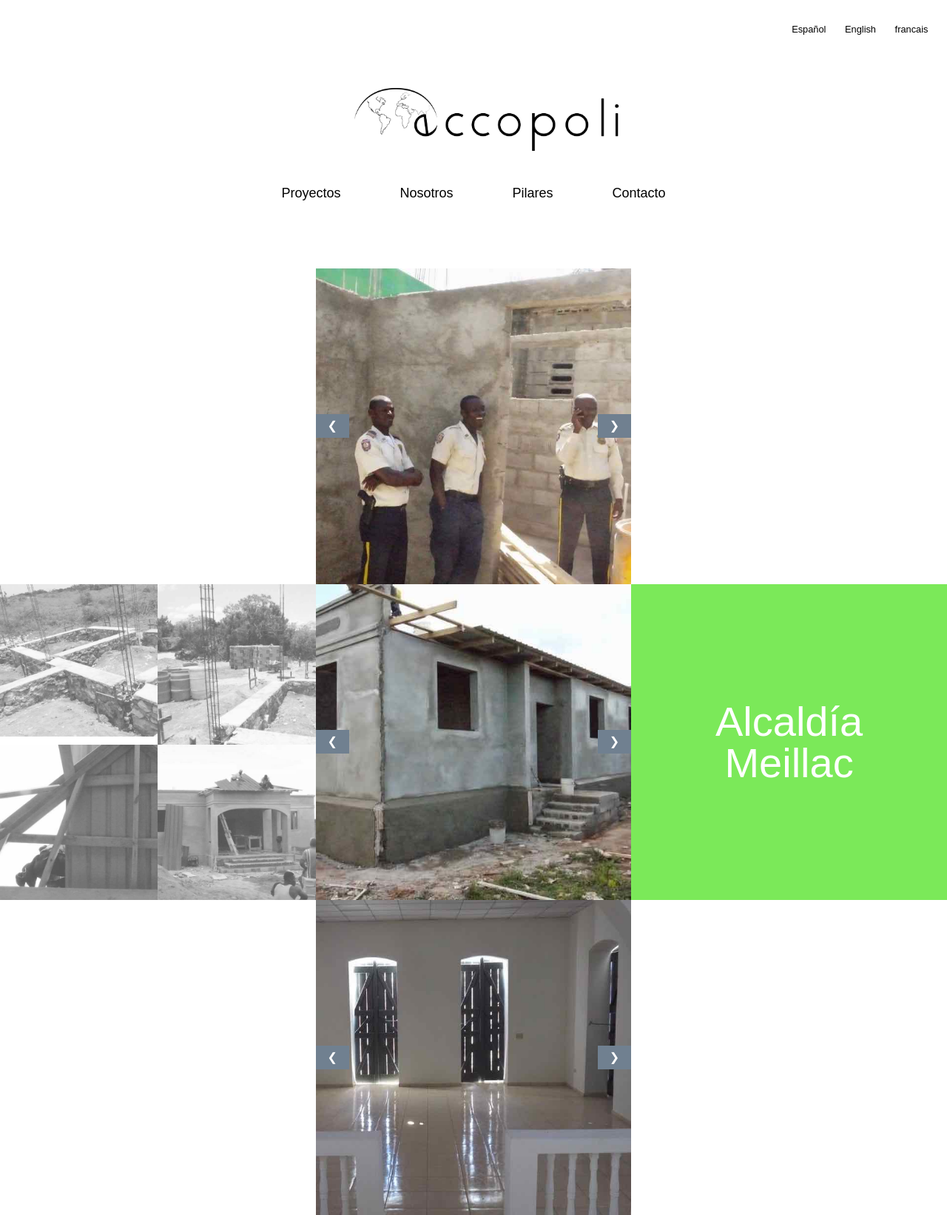
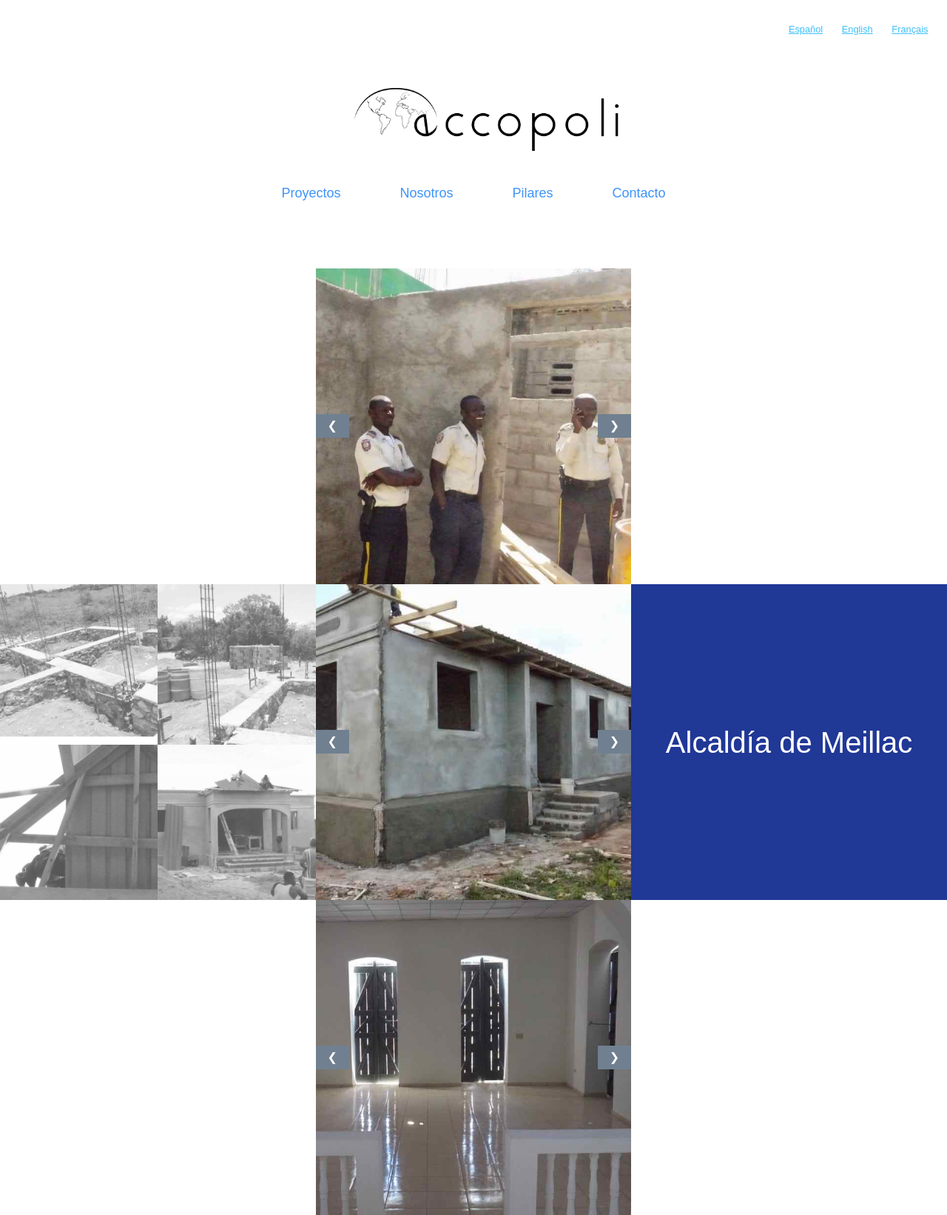
Before and after one commit to nataliacarreon/eccopolidefinitivo, a PHP site: page /proyectos/indexes.html in a window 1280 px wide. Shown: the top 1643 px of the page at 74% size. Run offline with PHP 8.4, Linux system fonts and the light colour scheme; some libraries are stand-ins or nearby versions; some web fonts are replaced.

Commit message:
Cambios-pag-proyectos_1
primer cambio

```diff
--- a/css/slider.css
+++ b/css/slider.css
@@ -116,12 +116,12 @@ body {
   }
 }
 .section .title {
-  background: #7be959;
+  background: #203896;
 }
 .section .title h2 {
   margin-top: 0;
   font-family: 'Raleway', sans-serif;
-  font-size: 56px;
+  font-size: 40px;
   /* font-weight: bold; */
 }
 .section .title .btn-primary {
--- a/css/stylesproyectos.css
+++ b/css/stylesproyectos.css
@@ -134,14 +134,16 @@ li {
     display: inline-block;
 }
 li a {
-    color: black;
+    color: #3D94F9;
     text-decoration: none;
     display: inline-block;
     padding: 0 40px;
     font-family: 'Raleway', sans-serif;
     font-size: 18px;
 }
-
+li a:hover {
+	color: #9BC9FD;
+}
 
 /* --------FIN---------menu------ */
 
@@ -183,7 +185,7 @@ li {
     display: inline-block;
 }
 li a {
-    color: black;
+    color: #3D94F9;
     text-decoration: none;
     display: inline-block;
     padding: 0 40px;
@@ -227,7 +229,7 @@ li {
     display: inline-block;
 }
 li a {
-    color: black;
+    color: #3D94F9;
     text-decoration: none;
     display: inline-block;
     padding: 0 40px;
@@ -273,7 +275,7 @@ li {
 	display: inline-block;
 }
 li a {
-    color: black;
+    color: #3D94F9;
     text-decoration: none;
     display: inline-block;
     padding: 0 40px;
@@ -318,7 +320,7 @@ li a {
 		display: inline-block;
 	}
 	li a {
-		color: black;
+		color: #3D94F9;
 		text-decoration: none;
 		display: block;
 		padding: 0 40px;
@@ -364,7 +366,7 @@ li {
     display: block;
 }
 li a {
-    color: black;
+    color: #3D94F9;
     text-decoration: none;
 	display: block;
     padding: .2rem 40px;
@@ -399,24 +401,20 @@ li a {
     margin: 1 em;
 }
 
-.idiomas ul li{
-    color: rgb(0, 0, 0);
-        text-decoration: none;
+.idiomas ul li {
+    color: #3DBFF9;
     font-family: 'Raleway', sans-serif;
     font-size: 1em;
     padding: 1em;
 	list-style: none;
+	text-decoration: underline;
 }
 
-.idiomas ul li:hover{
-    color: gray;
+.idiomas ul li:hover {
+    color: #BCE4F5;
 }
 
-.idiomas ul a {
-        text-decoration: none;
-}
-
-@media (max-width: 1281px){
+@media (max-width: 1281px) {
 	body {
 		display: block;
 	}
--- a/proyectos/indexes.html
+++ b/proyectos/indexes.html
@@ -28,7 +28,7 @@
                   <li>English</li>
                 </a>
                 <a href="indexfr.html">
-                  <li>francais</li>
+                  <li>Français</li>
                 </a>
               </ul>
               </div>
@@ -61,7 +61,7 @@
 		</div>
 		<div class="left title">
 		   <div class="content">
-			  <h2>Comisaría Sainte Suzane</h2>
+			  <h2>Comisaría de Sainte Suzane</h2>
 		   </div>
 		</div>
 		<div class="right tiles">
@@ -86,7 +86,7 @@
 		</div>
 		<div class="right title">
 		   <div class="content">
-			  <h2>Alcaldía Meillac</h2>
+			  <h2>Alcaldía de Meillac</h2>
 		   </div>
 		</div>
 
@@ -117,7 +117,7 @@
 		</div>
 		<div class="left title">
 		   <div class="content">
-			  <h2>Tribunal de la Paz</h2>
+			  <h2>Tribunal de la Paz de Fort Liberté</h2>
 		   </div>
 		</div>
 
--- a/proyectos/indexfr.html
+++ b/proyectos/indexfr.html
@@ -28,7 +28,7 @@
                   <li>English</li>
                 </a>
                 <a href="indexfr.html">
-                  <li>francais</li>
+                  <li>Français</li>
                 </a>
               </ul>
               </div>
--- a/proyectos/indexin.html
+++ b/proyectos/indexin.html
@@ -28,7 +28,7 @@
                   <li>English</li>
                 </a>
                 <a href="indexfr.html">
-                  <li>francais</li>
+                  <li>Français</li>
                 </a>
               </ul>
               </div>
```
Lines whose indentation alone changed are shown as unchanged.
